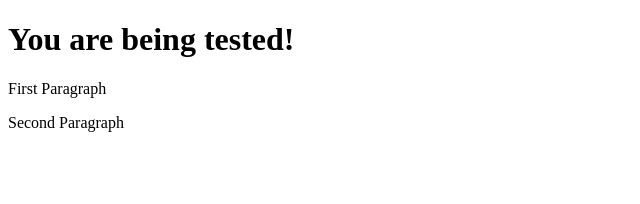
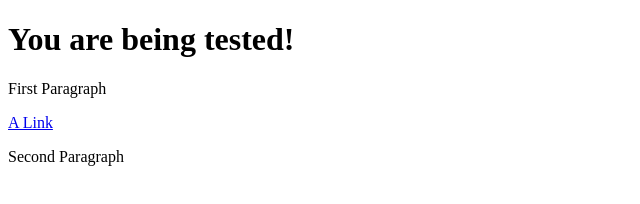
Before and after one commit to nimkem/a-b-testing, a plain HTML site: page index.html in a window 1280 px wide. Shown: the whole page, without its empty margins (0-640 px from the left). Drawn offline with Linux system fonts and the light colour scheme.

Commit message:
Update index.html

```diff
--- a/index.html
+++ b/index.html
@@ -11,6 +11,7 @@
 <body>
   <h1>You are being tested!</h1>
   <p>First Paragraph</p>
+  <a href="#">A Link</a>
   <p>Second Paragraph</p>
 </body>
 </html>
```
